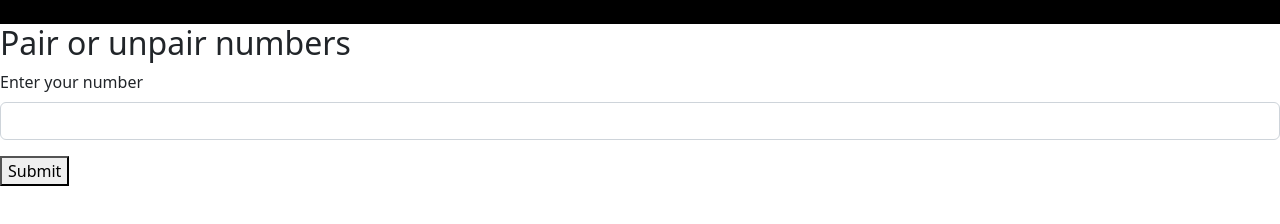
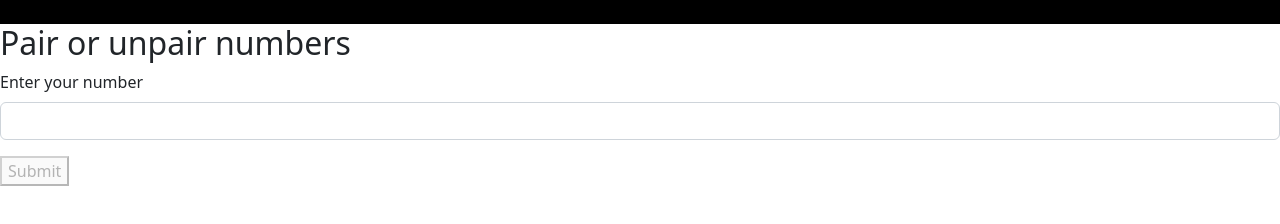
Before and after one commit to yeshna7/Reactproject, a React (Create React App) app: page /Numbers in a window 1280 px wide. Shown: the part 122-346 px from the top of the page. Built offline with nearby package versions, Linux system fonts and the light colour scheme.

Commit message:
Numbers.js

```diff
--- a/src/components/pages/Numbers.js
+++ b/src/components/pages/Numbers.js
@@ -5,7 +5,7 @@ function Numbers() {
     const[message, setMessage]=React.useState('');
     const [isSubmit, setSubmit] = React.useState(false);
 
-
+    const regex = /^\d+(\.\d{1,2})?$/;
 
     function numcheck(){
         console.log(number);
@@ -25,9 +25,28 @@ function Numbers() {
     }
 
 
-    function NumberChange(text) {
-        setNumber(text.target.value);
+    function NumberChange(number) {
+        console.log(typeof number.target.value);
         setMessage("");
+
+       const replaced1 = number.target.value.replace(/,/g, '.').replace(/\s/g, "");
+       // parseFloat
+      console.log(typeof parseFloat(replaced1))
+       setNumber(replaced1);
+
+       console.log(typeof replaced1);
+
+
+
+
+
+        if(regex.test(number.target.value)===false){
+            //  setMessage('please enter valid number')
+
+           } else {
+            setMessage("");
+
+           }
     }
 
     function OnClickForm(e) {
@@ -35,6 +54,16 @@ function Numbers() {
         setSubmit(true)
         e.preventDefault();
 
+    }
+
+    function checkValidation () {
+        if(!number ||!isNaN(number) ) {
+            return true
+        } else {
+            return false
+        }
+
+        // return !number ||!isNaN(number) ? true : false
     }
 
     return (
@@ -47,19 +76,22 @@ function Numbers() {
           </label>
           <input
             className="form-control"
-            type="number"
-            //value={number}
-             onChange={NumberChange}
+            type="text"
+            onChange={NumberChange}
+            value={number}
             id="num"
            />
-            {/* { number!== "" && num && <p>  </p>} */}
-            {isSubmit && number === '' && <p> This field is required </p>}
+            {isNaN(number) ? "Please insert a valable number" :""}
+            {isSubmit && number === '' && message!=="" && <p> This field is required </p>}
             <p className='text'> {message}</p>
 
-           <button type="submit" onClick={OnClickForm}> Submit</button>
+            { !isNaN(number) && number!== "" && regex.test(number)===false && <p> Decimal number </p>}
+
+           <button disabled={checkValidation()} onClick={OnClickForm} > Submit</button>
 
 
-          </div>
+
+        </div>
         </form>
         </div>
     );
```
